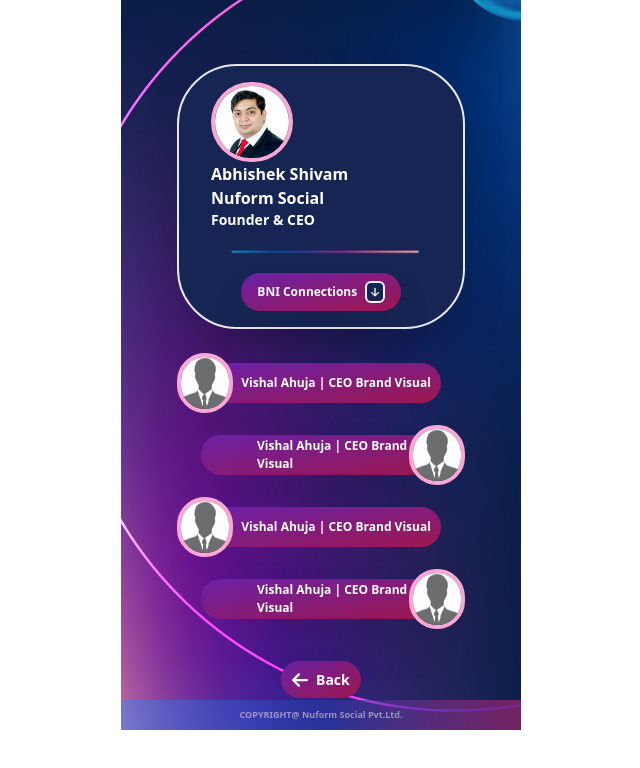
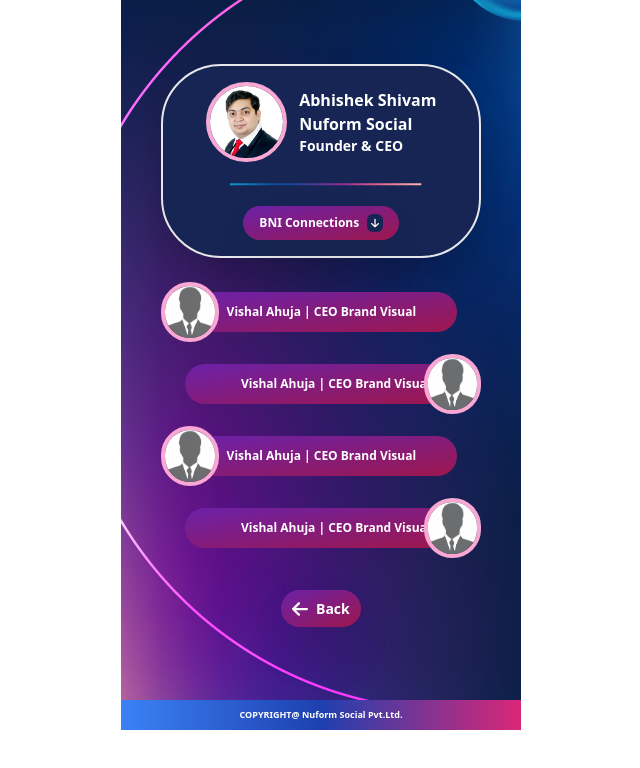
Before and after one commit to vasunuformsocial/visiting-card, a website built with Vite: page Enquiery.html in a window 1280 px wide. Shown: the whole page, without its empty margins (319-959 px from the left). Built offline with nearby package versions, Linux system fonts and the light colour scheme.

Commit message:
fixing width of enquiery page

```diff
--- a/Enquiery.html
+++ b/Enquiery.html
@@ -3,20 +3,20 @@
 <head>
     <meta charset="UTF-8">
     <meta name="viewport" content="width=device-width, initial-scale=1.0">
-    <title>NSPL-E-Visiting Card</title>
+    <title>NSPL E-Visiting Card</title>
     <link rel="stylesheet" href="main.css">
 </head>
 <body class="m-0 p-0 box-border">
     <!-- container -->
-    <div class="max-h-screen max-w-full flex justify-center items-center overflow-x-hidden overflow-y-auto">
+    <div class="w-full h-full flex justify-center items-center overflow-x-hidden overflow-y-auto">
 
         <!-- card -->
         <div class="relative card-2
-                    lg:w-[400px] sm:w-screen md:w-screen min-[300px]:w-screen
-                    lg:h-[730px] md:h-auto sm:h-auto">
+                    w-[400px]
+                    lg:h-[730px] md:h-auto sm:h-auto bg-blue-400">
 
             <!-- CEO box -->
-            <div class="w-72 h-auto bg-blue-950 flex flex-col justify-center items-center py-4 px-8 mt-16 rounded-[60px] shadow-2xl mx-auto
+            <div class="w-[80%] h-auto bg-blue-950 flex flex-col justify-center items-center py-4 px-8 mt-16 rounded-[60px] shadow-2xl mx-auto
                 border-2 border-gradient-to-r from-blue-700 via-pink-800 to-pink-500">
                 <div class="flex gap-x-3 items-center flex-wrap">
                     <div>
@@ -36,7 +36,7 @@
 
                         <button class="bg-gradient-to-br from-purple-800 to-pink-800 flex justify-center items-center gap-2 py-2 px-4 rounded-full shadow-2xl">
                             <p class="text-[12px] font-semibold text-white">BNI Connections</p>
-                            <div class="bg-blue-950 px-1 py-1 rounded-md border-2 border-slate-100">
+                            <div class="bg-blue-950 px-1 py-1 rounded-md">
                                     <img src="./images/arrow-down-solid.svg" alt="down-arrow"  class="h-[10px]"
                                     style="filter: invert(94%) sepia(73%) saturate(55%) hue-rotate(342deg) brightness(104%) contrast(99%);">
                             </div>
@@ -45,7 +45,7 @@
             </div>
 
             <!-- connections -->
-            <div class="w-72 h-auto flex flex-col gap-3 mx-auto mt-6">
+            <div class="w-[80%] h-auto flex flex-col gap-3 mx-auto mt-6">
                 <div class="flex items-center">
                     <div class="z-10 "> <img src="./images/john doe.png" alt="" class="h-[60px] border-4 border-pink-300 rounded-full"></div>
                     <div class="bg-gradient-to-br from-purple-800 to-pink-800  relative right-6 h-10 w-[85%] flex flex-wrap items-center pl-8 rounded-full">
@@ -86,7 +86,7 @@
             </a>
 
             <!-- footer -->
-            <div class="absolute bottom-0 h-[30px] w-full flex justify-center items-center bg-gradient-to-r from-blue-500 via-blue-800 to-pink-600 opacity-50">
+            <div class="absolute bottom-0 h-[30px] w-full flex justify-center items-center bg-gradient-to-r from-blue-500 via-blue-800 to-pink-600 ">
                 <p class="text-[9px] font-bold text-white">COPYRIGHT@ Nuform Social Pvt.Ltd.</p>
             </div>
 
```
